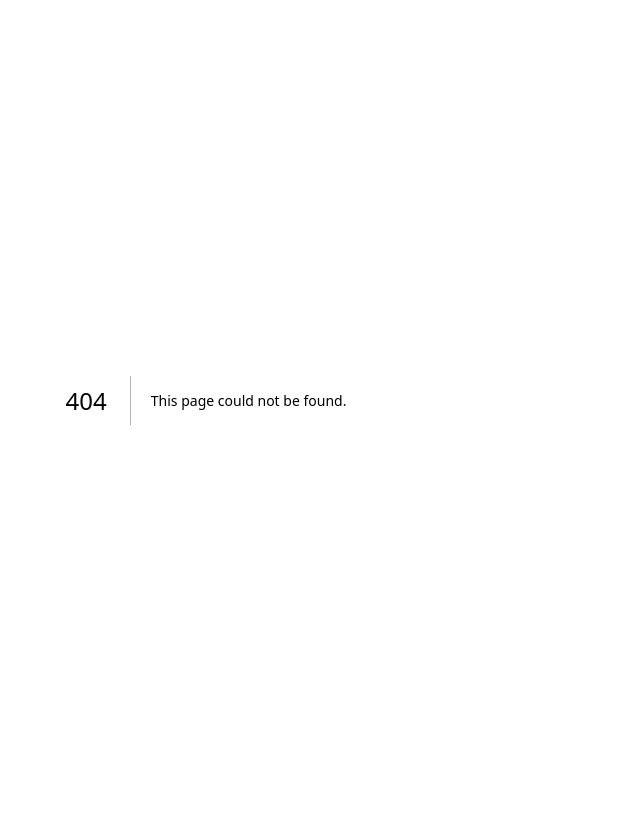
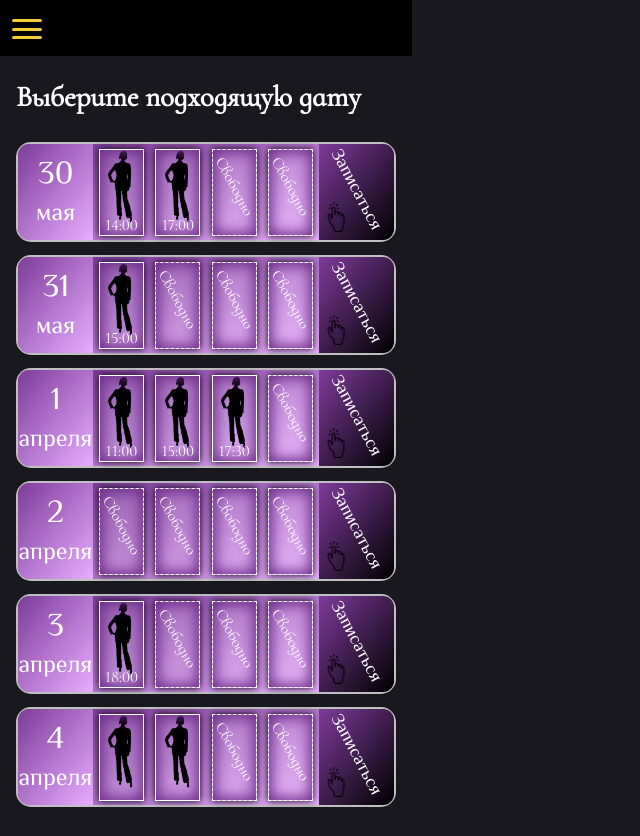
Before and after one commit to RemixFX/beauty-studio, a Next.js app: page /calendar in a window 1280 px wide. Before the commit this address had no page. Shown: the whole page, without its empty margins (0-640 px from the left). Before the commit the page ends 800 px from the top, so only its background shows below. Built offline with nearby package versions, Linux system fonts and the light colour scheme.

Commit message:
feat: add calendar page

```diff
--- /dev/null
+++ b/pages/calendar.tsx
@@ -0,0 +1,103 @@
+import NavPanel from '@/components/NavPanel/nav-panel'
+import styles from '@/styles/calendar.module.scss'
+import Head from 'next/head'
+
+export default function Calendar() {
+  return (
+    <>
+      <Head>
+        <title>Записи на процедуру</title>
+      </Head>
+      <div className={styles.navigation}>
+        <NavPanel />
+      </div>
+      <section className={styles.content}>
+        <h1 className={styles.header}>Выберите подходящую дату</h1>
+        <article className={styles.card}>
+          <p className={styles.date}>
+            <span className={styles.number}>30</span>
+            мая
+            </p>
+          <div className={styles.container}>
+            <span className={`${styles.registration} ${styles.registration_closed}`}>14:00</span>
+            <span className={`${styles.registration} ${styles.registration_closed}`}>17:00</span>
+            <span className={`${styles.registration} ${styles.registration_open}`}></span>
+            <span className={`${styles.registration} ${styles.registration_open}`}></span>
+          </div>
+          <button className={styles.button}>
+            </button>
+        </article>
+        <article className={styles.card}>
+          <p className={styles.date}>
+            <span className={styles.number}>31</span>
+            мая
+            </p>
+          <div className={styles.container}>
+            <span className={`${styles.registration} ${styles.registration_closed}`}>15:00</span>
+            <span className={`${styles.registration} ${styles.registration_open}`}></span>
+            <span className={`${styles.registration} ${styles.registration_open}`}></span>
+            <span className={`${styles.registration} ${styles.registration_open}`}></span>
+          </div>
+          <button className={styles.button}>
+            </button>
+        </article>
+        <article className={styles.card}>
+          <p className={styles.date}>
+            <span className={styles.number}>1</span>
+            апреля
+            </p>
+          <div className={styles.container}>
+            <span className={`${styles.registration} ${styles.registration_closed}`}>11:00</span>
+            <span className={`${styles.registration} ${styles.registration_closed}`}>15:00</span>
+            <span className={`${styles.registration} ${styles.registration_closed}`}>17:30</span>
+            <span className={`${styles.registration} ${styles.registration_open}`}></span>
+          </div>
+          <button className={styles.button}>
+            </button>
+        </article>
+        <article className={styles.card}>
+          <p className={styles.date}>
+            <span className={styles.number}>2</span>
+            апреля
+            </p>
+          <div className={styles.container}>
+            <span className={`${styles.registration} ${styles.registration_open}`}></span>
+            <span className={`${styles.registration} ${styles.registration_open}`}></span>
+            <span className={`${styles.registration} ${styles.registration_open}`}></span>
+            <span className={`${styles.registration} ${styles.registration_open}`}></span>
+          </div>
+          <button className={styles.button}>
+            </button>
+        </article>
+        <article className={styles.card}>
+          <p className={styles.date}>
+            <span className={styles.number}>3</span>
+            апреля
+            </p>
+          <div className={styles.container}>
+            <span className={`${styles.registration} ${styles.registration_closed}`}>18:00</span>
+            <span className={`${styles.registration} ${styles.registration_open}`}></span>
+            <span className={`${styles.registration} ${styles.registration_open}`}></span>
+            <span className={`${styles.registration} ${styles.registration_open}`}></span>
+          </div>
+          <button className={styles.button}>
+            </button>
+        </article>
+        <article className={styles.card}>
+          <p className={styles.date}>
+            <span className={styles.number}>4</span>
+            апреля
+            </p>
+          <div className={styles.container}>
+            <span className={`${styles.registration} ${styles.registration_closed}`}></span>
+            <span className={`${styles.registration} ${styles.registration_closed}`}></span>
+            <span className={`${styles.registration} ${styles.registration_open}`}></span>
+            <span className={`${styles.registration} ${styles.registration_open}`}></span>
+          </div>
+          <button className={styles.button}>
+            </button>
+        </article>
+      </section>
+    </>
+  )
+}
--- a/pages/enlist.tsx
+++ b/pages/enlist.tsx
@@ -17,7 +17,7 @@ export default function Enlist() {
         <section className={styles.content}>
           <h1 className={styles.header}>Запись</h1>
           <p className={styles.description}>есть несколько способов записаться:</p>
-          <Link href={'#'} className={`${styles.button} ${styles.button_calendar}`}>Онлайн</Link>
+          <Link href={'/calendar'} className={`${styles.button} ${styles.button_calendar}`}>Онлайн</Link>
           <a href="https://wa.me/+79883670897?text=Здравствуйте!%20Хочу%20записаться%20на%20процедуру"
             className={`${styles.button} ${styles.button_whatsapp}`}>Через Whatsapp</a>
           <a href="https://t.me/ilonkaizmaylova"
@@ -27,7 +27,7 @@ export default function Enlist() {
           <a href="https://wa.me/+79883670897?text=Здравствуйте!%20Хочу%20проконсультироваться"
             className={`${styles.button} ${styles.button_whatsapp}`}>Написать в Whatsapp</a>
           <p className={styles.description}>посмотреть доступные даты:</p>
-          <Link href={'#'} className={`${styles.button} ${styles.button_calendar}`}>В календаре</Link>
+          <Link href={'/calendar'} className={`${styles.button} ${styles.button_calendar}`}>В календаре</Link>
         </section>
       </Layout>
       <Footer />
--- /dev/null
+++ b/styles/calendar.module.scss
@@ -0,0 +1,124 @@
+.navigation {
+  position: sticky;
+  top: 0;
+  left: 0;
+  padding: 13px;
+  background: #000;
+  z-index: 3;
+}
+
+.content {
+  display: flex;
+  flex-direction: column;
+  align-items: center;
+  padding: 1rem;
+}
+
+.header {
+  margin-top: 5px;
+  margin-bottom: 25px;
+  align-self: start;
+  font-size: 1.8rem;
+}
+
+.card {
+  display: flex;
+  flex-direction: row;
+  justify-content: space-between;
+  width: 100%;
+  min-height: 100px;
+  border: 2px solid silver;
+  border-radius: 15px;
+  margin-bottom: 13px;
+}
+
+.date {
+  width: 20%;
+  font-size: 1.5rem;
+  border-bottom-left-radius: 11px;
+  border-top-left-radius: 11px;
+  background: linear-gradient(to bottom right, #7e3b9b, #e7adff);
+  display: flex;
+  flex-direction: column;
+  align-items: center;
+  justify-content: center;
+}
+
+.number {
+  font-size: 2rem;
+}
+
+.container {
+  background: linear-gradient(to bottom right, #7e3b9b, #e7adff);
+  width: 60%;
+  display: flex;
+  justify-content: space-around;
+  align-items: center;
+}
+
+.registration {
+  height: 90%;
+  background-color: #ffffff2b;
+  width: 20%;
+  border: 1px dashed #fff;
+  position: relative;
+  text-align: center;
+  display: flex;
+  flex-direction: column-reverse;
+  font-size: 1.0rem;
+  line-height: 1.1rem;
+  box-shadow: inset 0 0 14px 3px #6e2d8b, 0 0 7px 0px #000000;
+
+  &_open::after {
+    content: "Свободно";
+    transform: rotate(62deg);
+    position: absolute;
+    top: 33%;
+    left: -25%;
+    font-size: 1.0rem;
+  }
+
+
+
+  &_closed {
+    background: url(../public/person.png);
+    background-size: 32px;
+    background-repeat: no-repeat;
+    background-position: top;
+    background-color: #ffffff2b;
+    border-style: solid;
+  }
+}
+
+.button {
+  width: 20%;
+  border-bottom-right-radius: 11px;
+  border-top-right-radius: 11px;
+  border: none;
+  background: linear-gradient(to bottom right, #7e3b9b, #000000);
+  font-family: var(--text-font);
+  font-family: var(--text-font);
+  position: relative;
+
+  &::after {
+    content: "Записаться";
+    transform: rotate(62deg);
+    position: absolute;
+    top: 33%;
+    left: -10%;
+    font-size: 1.1rem;
+    color: #fff;
+  }
+
+  &::before {
+    content: "";
+    width: 30px;
+    height: 30px;
+    position: absolute;
+    bottom: 8px;
+    left: 2px;
+    background: url(../public/click.png);
+    background-size: contain;
+    background-repeat: no-repeat;
+  }
+}
```
Also changed, not shown: public/click.png (added), public/person.png (added).
